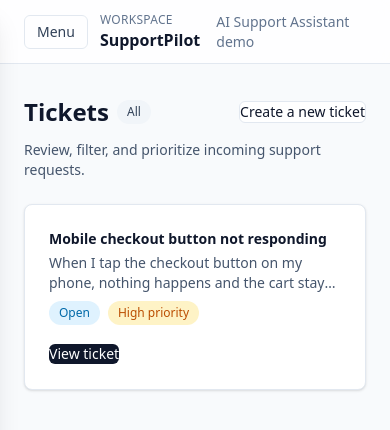
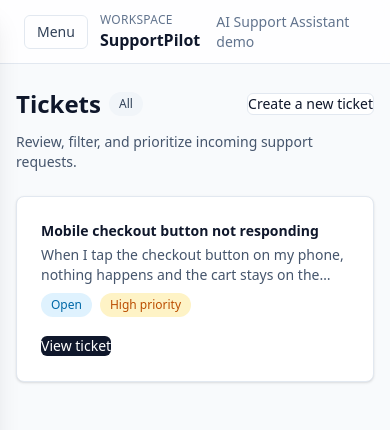
Before and after one commit to webluma/supportpilot, a Next.js app: page /app/tickets in a window 390 px wide. Shown: the top 430 px of the page. Built offline with nearby package versions, Linux system fonts and the light colour scheme.

Commit message:
style: melhorar responsividade e layout do AppShell

```diff
--- a/components/layout/AppShell.tsx
+++ b/components/layout/AppShell.tsx
@@ -14,18 +14,20 @@
   const [isSidebarOpen, setIsSidebarOpen] = useState(false);
 
   return (
-    <div className="min-h-screen bg-slate-50 text-slate-900">
+    <div className="min-h-screen overflow-x-hidden bg-slate-50 text-slate-900">
       <div className="flex min-h-screen flex-col md:flex-row">
         <Sidebar
           isOpen={isSidebarOpen}
           onClose={() => setIsSidebarOpen(false)}
         />
-        <div className="flex min-h-screen flex-1 flex-col">
+        <div className="flex min-h-screen min-w-0 flex-1 flex-col">
           <Topbar
             isMenuOpen={isSidebarOpen}
             onMenuClick={() => setIsSidebarOpen((prev) => !prev)}
           />
-          <main className="flex-1 px-6 py-8">{children}</main>
+          <main className="flex-1 px-4 py-6 sm:px-6 sm:py-8">
+            {children}
+          </main>
         </div>
       </div>
     </div>
```
